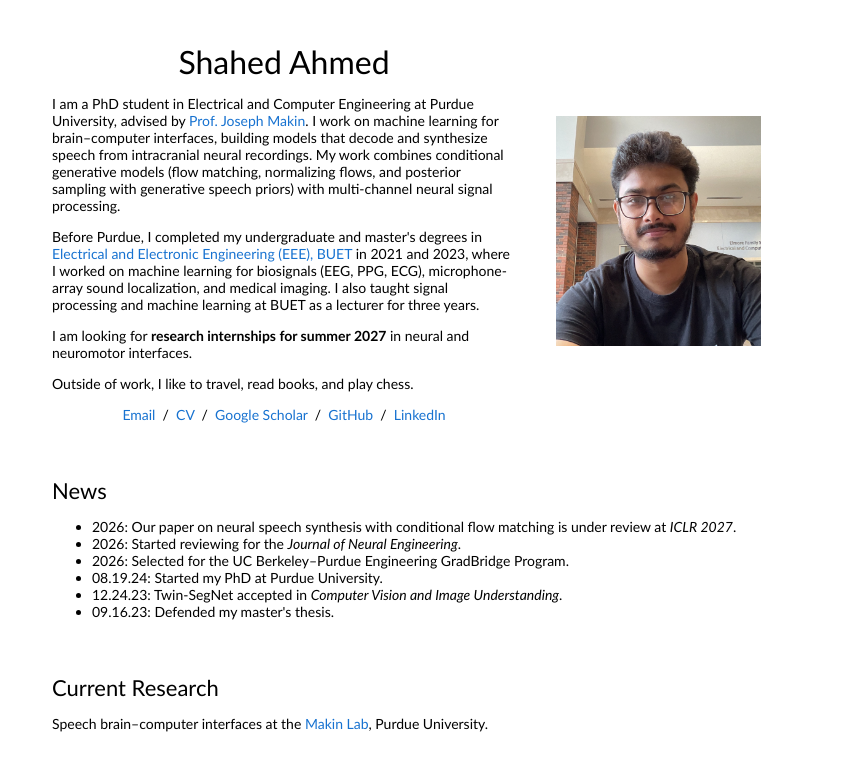
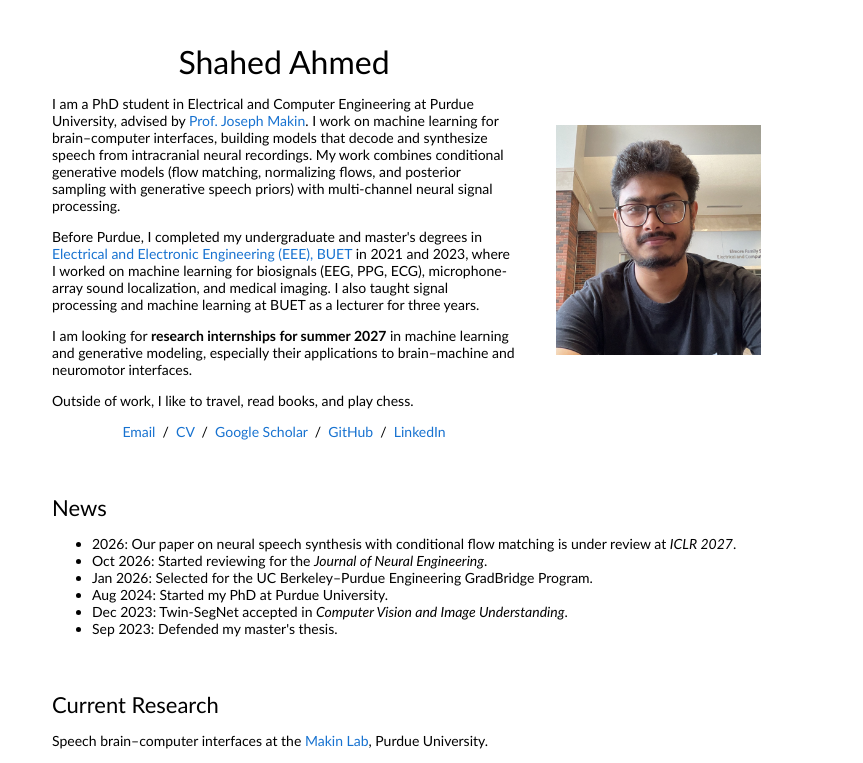
Before and after one commit to shahed517/shahed517.github.io, a plain HTML site: page index.html in a window 1280 px wide. Shown: the top 763 px of the page, without its empty margins (208-1071 px from the left). Drawn offline with Linux system fonts and the light colour scheme.

Commit message:
Update index.html

```diff
--- a/index.html
+++ b/index.html
@@ -43,8 +43,9 @@
                 at BUET as a lecturer for three years.
               </p>
               <p>
-                I am looking for <strong>research internships for summer 2027</strong> in neural and
-                neuromotor interfaces.
+                I am looking for <strong>research internships for summer 2027</strong> in machine learning
+                and generative modeling, especially their applications to brain&ndash;machine and neuromotor
+                interfaces.
               </p>
               <p>
                 Outside of work, I like to travel, read books, and play chess.
@@ -69,13 +70,13 @@
             <td style="padding:20px;width:100%;vertical-align:middle">
               <heading>News</heading>
               <ul>
-                <!-- TODO: replace "2026" with exact dates (e.g., 10.01.26) if you want to keep the mm.dd.yy style -->
+                <!-- TODO: replace "2026" in the first item with the month you submitted to ICLR -->
                 <li>2026: Our paper on neural speech synthesis with conditional flow matching is under review at <i>ICLR 2027</i>.</li>
-                <li>2026: Started reviewing for the <i>Journal of Neural Engineering</i>.</li>
-                <li>2026: Selected for the UC Berkeley&ndash;Purdue Engineering GradBridge Program.</li>
-                <li>08.19.24: Started my PhD at Purdue University.</li>
-                <li>12.24.23: Twin-SegNet accepted in <i>Computer Vision and Image Understanding</i>.</li>
-                <li>09.16.23: Defended my master's thesis.</li>
+                <li>Oct 2026: Started reviewing for the <i>Journal of Neural Engineering</i>.</li>
+                <li>Jan 2026: Selected for the UC Berkeley&ndash;Purdue Engineering GradBridge Program.</li>
+                <li>Aug 2024: Started my PhD at Purdue University.</li>
+                <li>Dec 2023: Twin-SegNet accepted in <i>Computer Vision and Image Understanding</i>.</li>
+                <li>Sep 2023: Defended my master's thesis.</li>
               </ul>
             </td>
           </tr>
```
